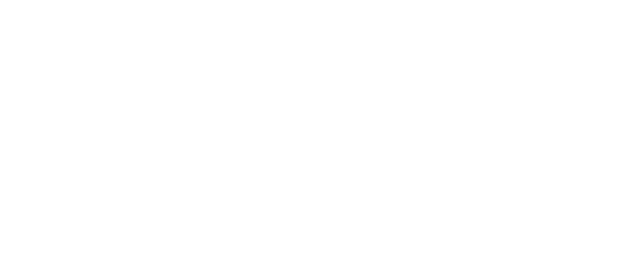
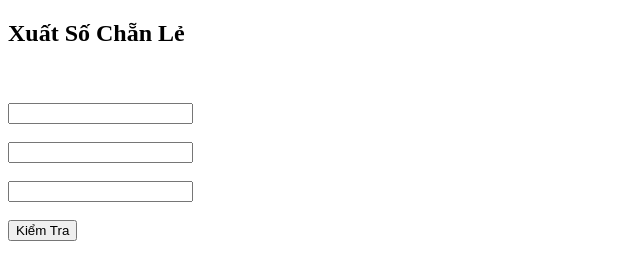
Before and after one commit to Vanprolink/Nguyen-Phu-Van_JS2, a plain HTML site: page BT3/index.html in a window 1280 px wide. Shown: the whole page, without its empty margins (0-640 px from the left). Drawn offline with Linux system fonts and the light colour scheme.

Commit message:
Bo Sung BT3

```diff
--- a/BT3/index.html
+++ b/BT3/index.html
@@ -7,7 +7,20 @@
     <title>Document</title>
 </head>
 <body>
-
+    <h2>Xuất Số Chẵn Lẻ</h2>
+    <br>
+    <br>
+    <input id="soT1" type="text">
+    <br>
+    <br>
+    <input id="soT2" type="text">
+    <br>
+    <br>
+    <input id="soT3" type="text">
+    <br>
+    <br>
+    <button onclick="kiemTra()">Kiểm Tra</button>
+    <p id="xuatKetQua">  </p>
 
 
     <script src="./index.js"></script>
--- a/BT3/index.js
+++ b/BT3/index.js
@@ -0,0 +1,33 @@
+
+
+function kiemTra(){
+    var soT1Value = document.getElementById("soT1").value*1;
+    var soT2Value = document.getElementById("soT2").value*1;
+    var soT3Value = document.getElementById("soT3").value*1;
+
+    if(soT1Value%2 == 0){
+        var soChanT1 = 1*1;
+        var soLeT1 = 0*1;
+    }else{
+        var soLeT1 = 1*1;
+        var soChanT1 = 0*1;
+    }
+    if(soT2Value%2 == 0){
+        var soChanT2 = 1*1;
+        var soLeT2 = 0*1;
+    }else{
+        var soLeT2 = 1*1;
+        var soChanT2 = 0*1;
+    }
+    if(soT3Value%2 == 0){
+        var soChanT3 = 1*1;
+        var soLeT3 = 0*1;
+    }else{
+        var soLeT3 = 1*1;
+        var soChanT3 = 0*1;
+    }
+
+    var tongChan = soChanT1 + soChanT2+soChanT3;
+    var tongLe = soLeT1+soLeT2+soLeT3;
+    document.getElementById("xuatKetQua").innerText = "Số Chẵn Là:  " + tongChan  +"   " + "Số Lẻ Là:   " + tongLe;
+}
```
Also changed, not shown: 1 other file.
